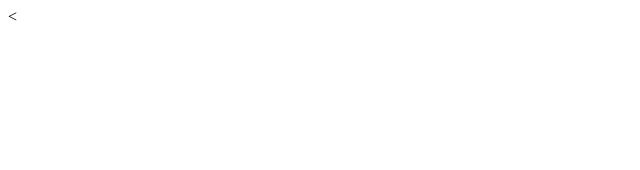
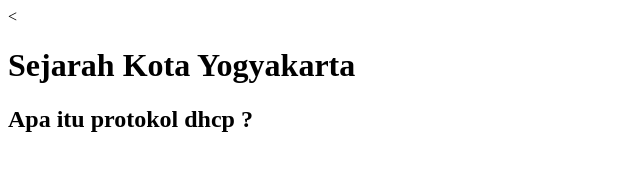
Before and after one commit to vincensiusadyatma/coba-github, a plain HTML site: page index.html in a window 1280 px wide. Shown: the whole page, without its empty margins (0-640 px from the left). Drawn offline with Linux system fonts and the light colour scheme.

Commit message:
menambahkan heading h1 dan h2

```diff
--- a/index.html
+++ b/index.html
@@ -8,5 +8,8 @@
     <meta name="viewport" content="width=device-width, initial-scale=1" />
     <link rel="stylesheet" href="" />
   </head>
-  <body></body>
+  <body>
+    <h1>Sejarah Kota Yogyakarta</h1>
+    <h2>Apa itu protokol dhcp ?</h2>
+  </body>
 </html>
```
